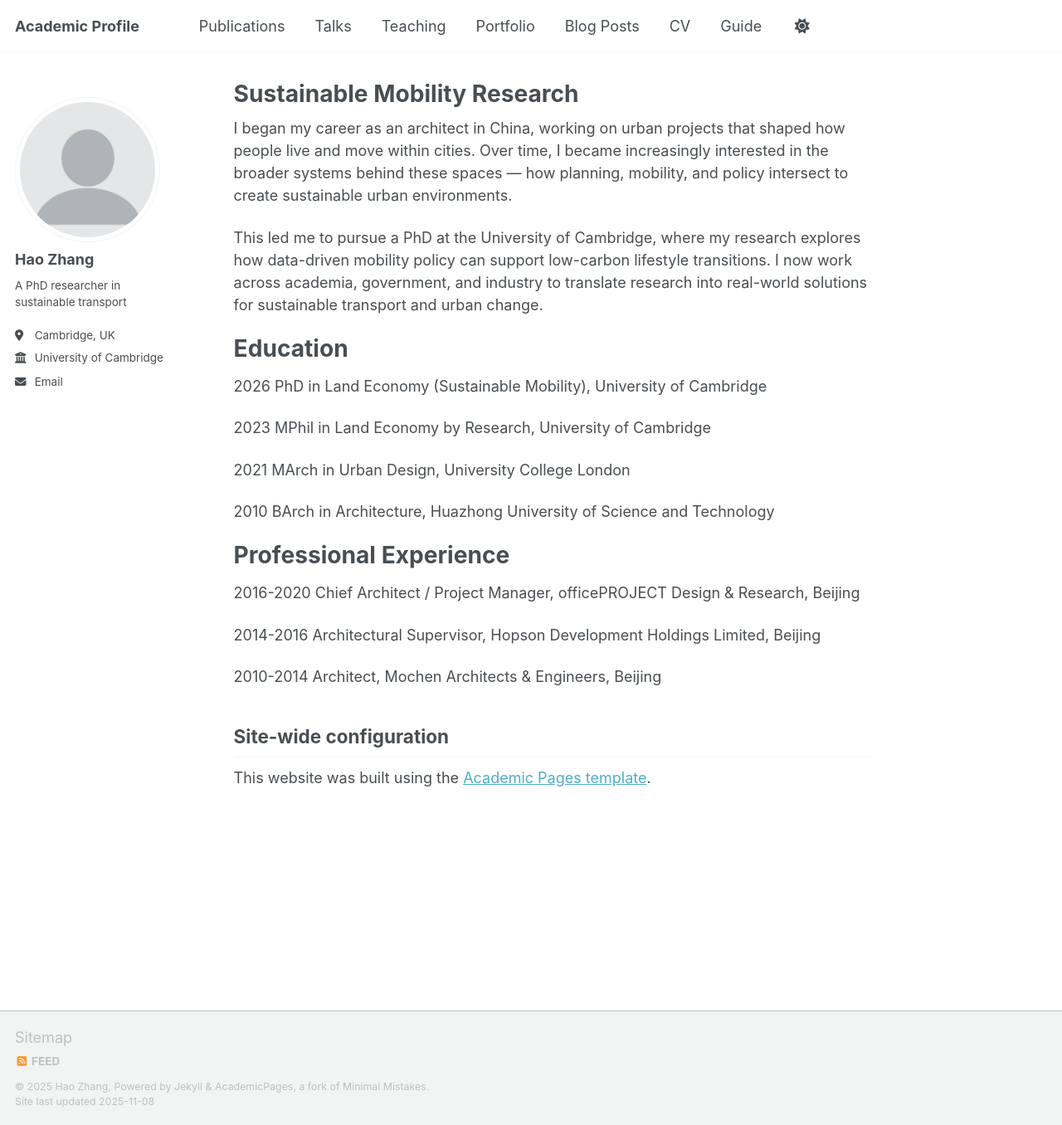
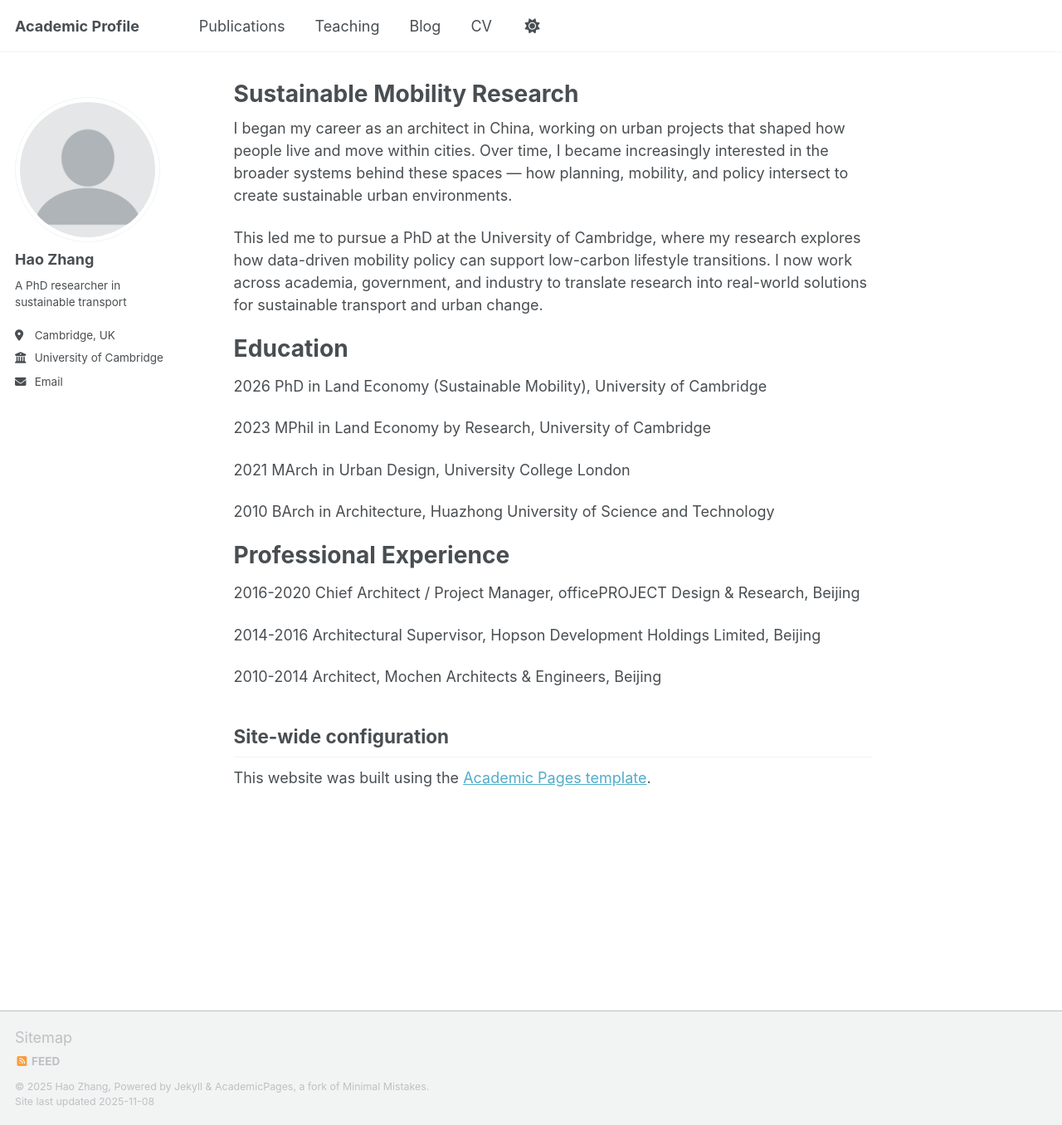
Before and after one commit to haozhang-work/academic, a Jekyll site: the page built from _pages/about.md, in a window 1280 px wide and 1356 px high. Shown: the whole window at 83% size. Built offline with Jekyll 4.4.1, drawn with Linux system fonts in a browser that asks for light colours; a script that is not in the unit is left out.

Commit message:
Update navigation.yml

```diff
--- a/_data/navigation.yml
+++ b/_data/navigation.yml
@@ -11,23 +11,14 @@ main:
   - title: "Publications"
     url: /publications/
 
-  - title: "Talks"
-    url: /talks/
-
   - title: "Teaching"
     url: /teaching/
 
-  - title: "Portfolio"
-    url: /portfolio/
-
-  - title: "Blog Posts"
-    url: /academic/year-archive/
+  - title: "Blog"
+    url: /year-archive/
 
   - title: "CV"
     url: /cv/
 
   # - title: "CV"
   #   url: /cv-json/
-
-  - title: "Guide"
-    url: /markdown/
```
